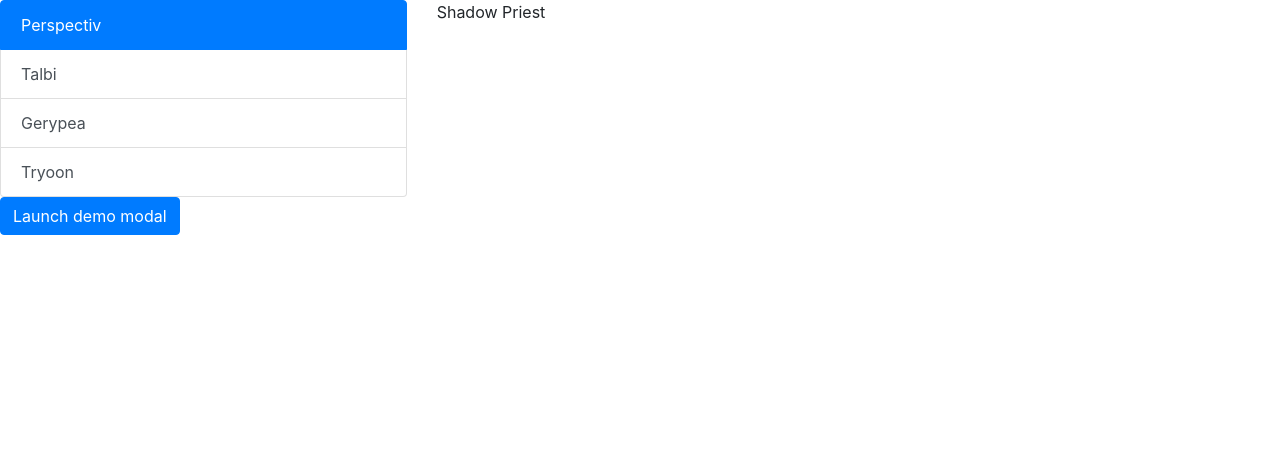
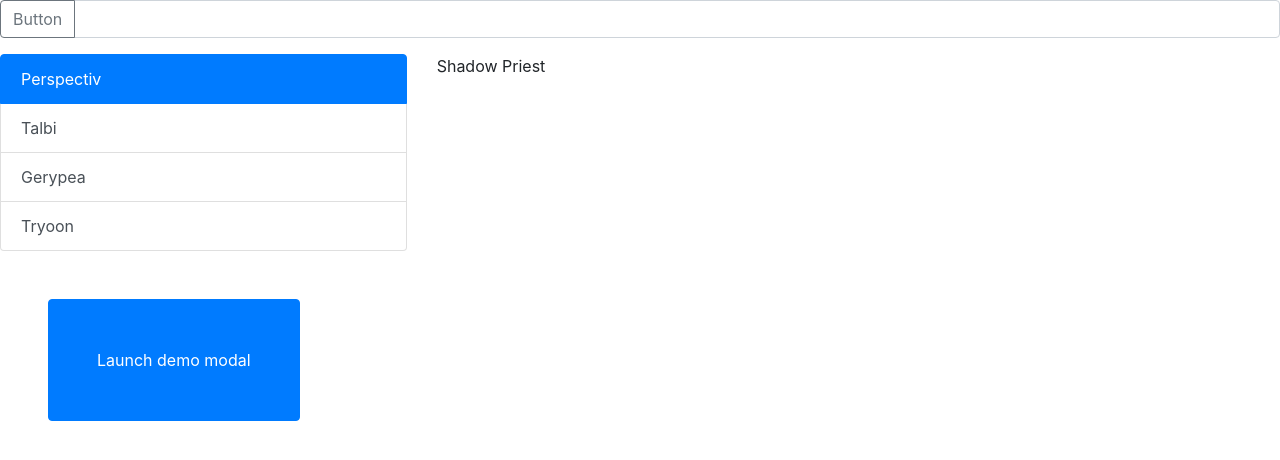
Before and after one commit to Forradalom/Forradalom.github.io, a plain HTML site: page index.html in a window 1280 px wide. Drawn offline with nearby package versions, Linux system fonts and the light colour scheme.

Commit message:
Update index.html

```diff
--- a/index.html
+++ b/index.html
@@ -8,7 +8,13 @@
     <link rel="stylesheet" href="https://cdn.jsdelivr.net/npm/bootstrap@4.0.0/dist/css/bootstrap.min.css" integrity="sha384-Gn5384xqQ1aoWXA+058RXPxPg6fy4IWvTNh0E263XmFcJlSAwiGgFAW/dAiS6JXm" crossorigin="anonymous">
 </head>
 <body>
-<div class="class="container-fluid">
+<div class="class="container-fluid m-5 p-5">
+    <div class="input-group mb-3">
+      <div class="input-group-prepend">
+    <button class="btn btn-outline-secondary" type="button">Button</button>
+    </div>
+  <input type="text" class="form-control" placeholder="" aria-label="" aria-describedby="basic-addon1">
+</div>
     <div class="row">
       <div class="col-4">
         <div class="list-group" id="list-tab" role="tablist">
@@ -28,7 +34,7 @@
       </div>
     </div>
 
-    <button type="button" class="btn btn-primary" data-toggle="modal" data-target="#exampleModal">
+    <button type="button" class="btn btn-primary m-5 p-5" data-toggle="modal" data-target="#exampleModal">
       Launch demo modal
     </button>
 
```
